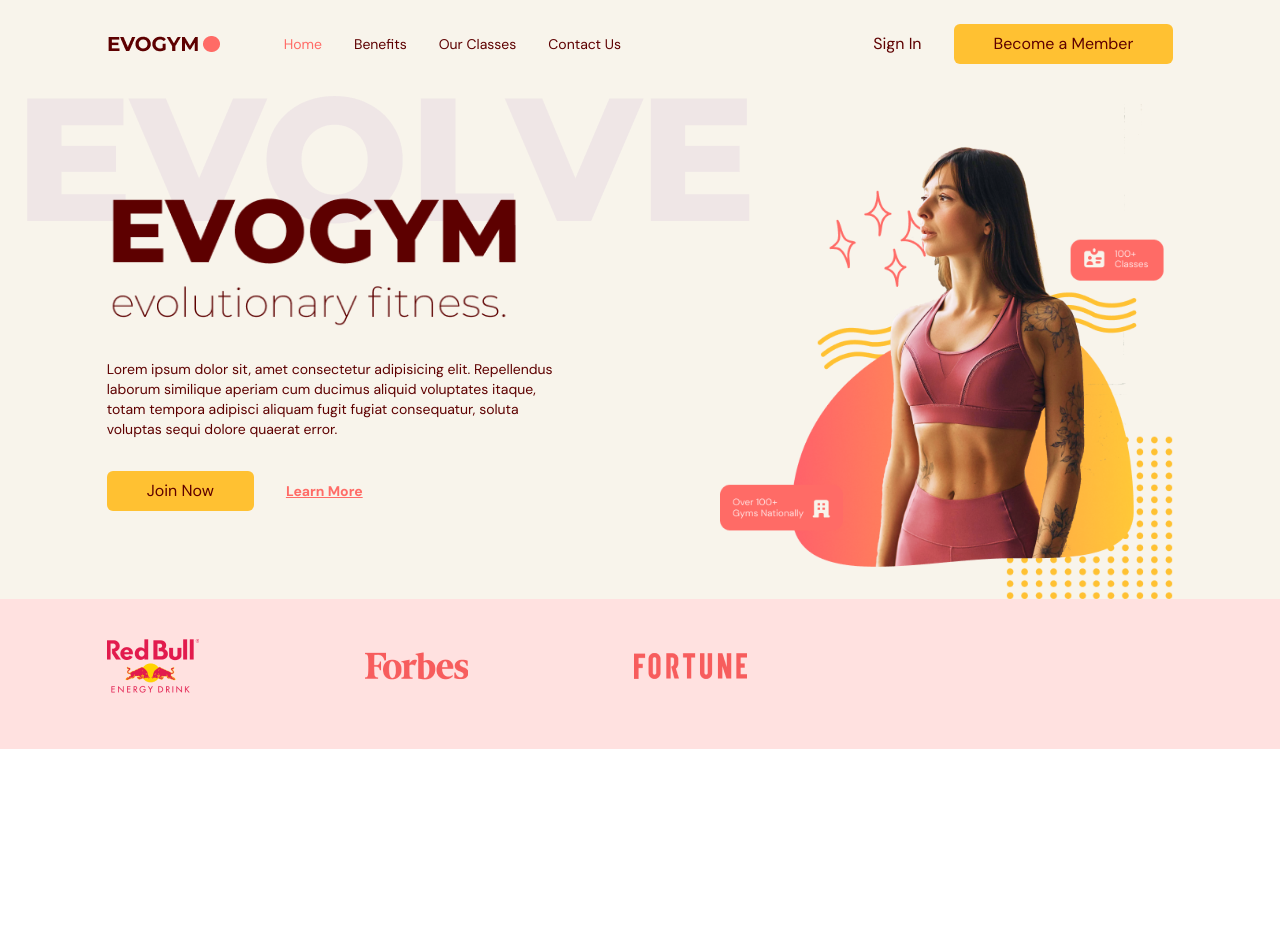
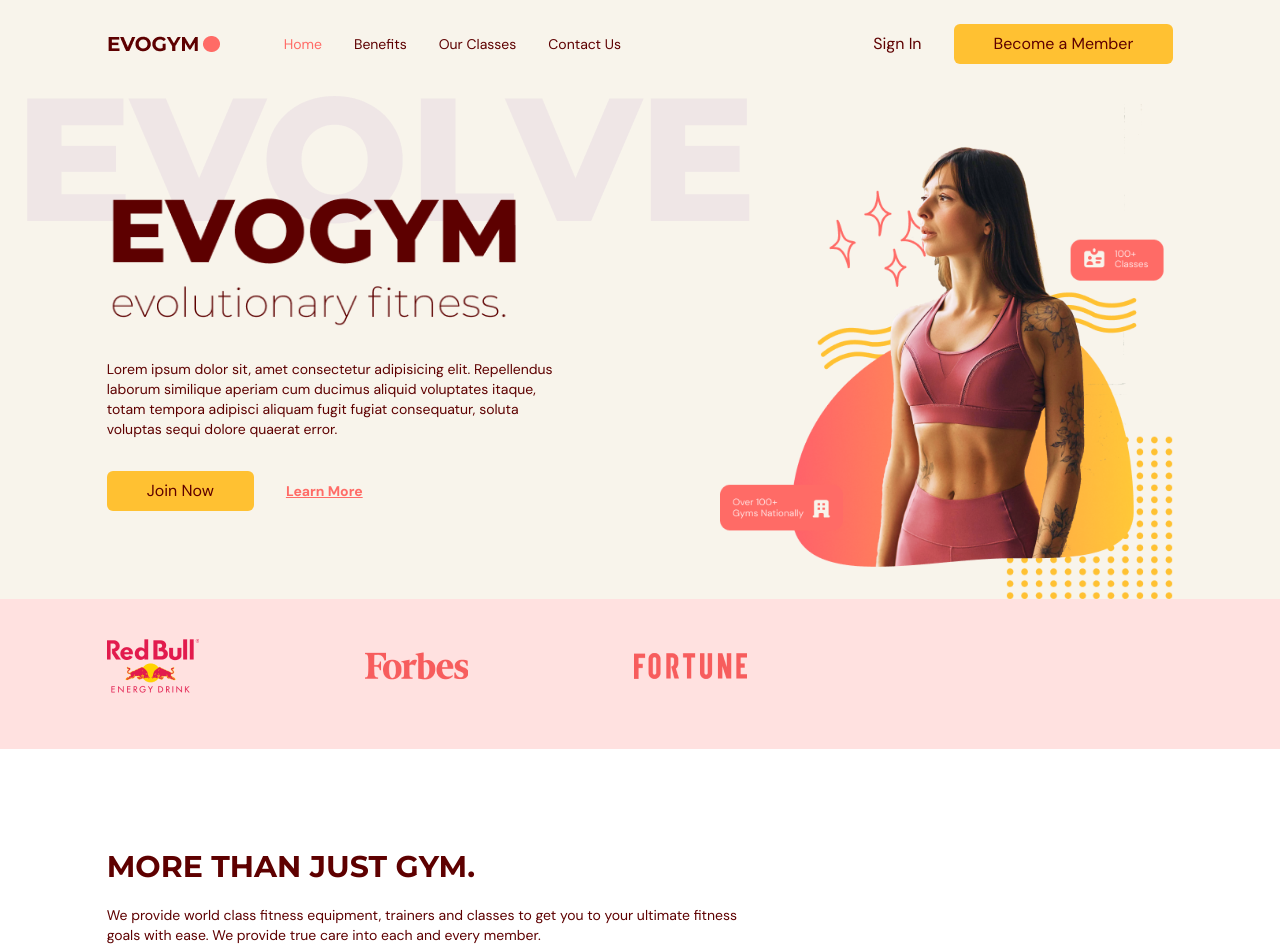
Before and after one commit to WailSolaiman/power-zone-gym-studio, a React (Vite) app: page / in a window 1280 px wide. Shown: the top 952 px of the page. Before the commit the page ends 800 px from the top, so only its background shows below. Built offline with nearby package versions, Linux system fonts and the light colour scheme.

Commit message:
add benefits component to app

```diff
--- a/src/App.tsx
+++ b/src/App.tsx
@@ -1,8 +1,9 @@
 import { useEffect, useState } from "react";
 
+import { SelectedPage } from "@/shared/types";
 import Navbar from "@/components/navbar";
 import Home from "@/components/home";
-import { SelectedPage } from "@/shared/types";
+import Benefits from "./components/benefits";
 
 function App() {
   const [selectedPage, setSelectedPage] = useState<SelectedPage>(
@@ -33,6 +34,7 @@
         setSelectedPage={setSelectedPage}
       />
       <Home setSelectedPage={setSelectedPage} />
+      <Benefits setSelectedPage={setSelectedPage} />
     </div>
   );
 }
```
